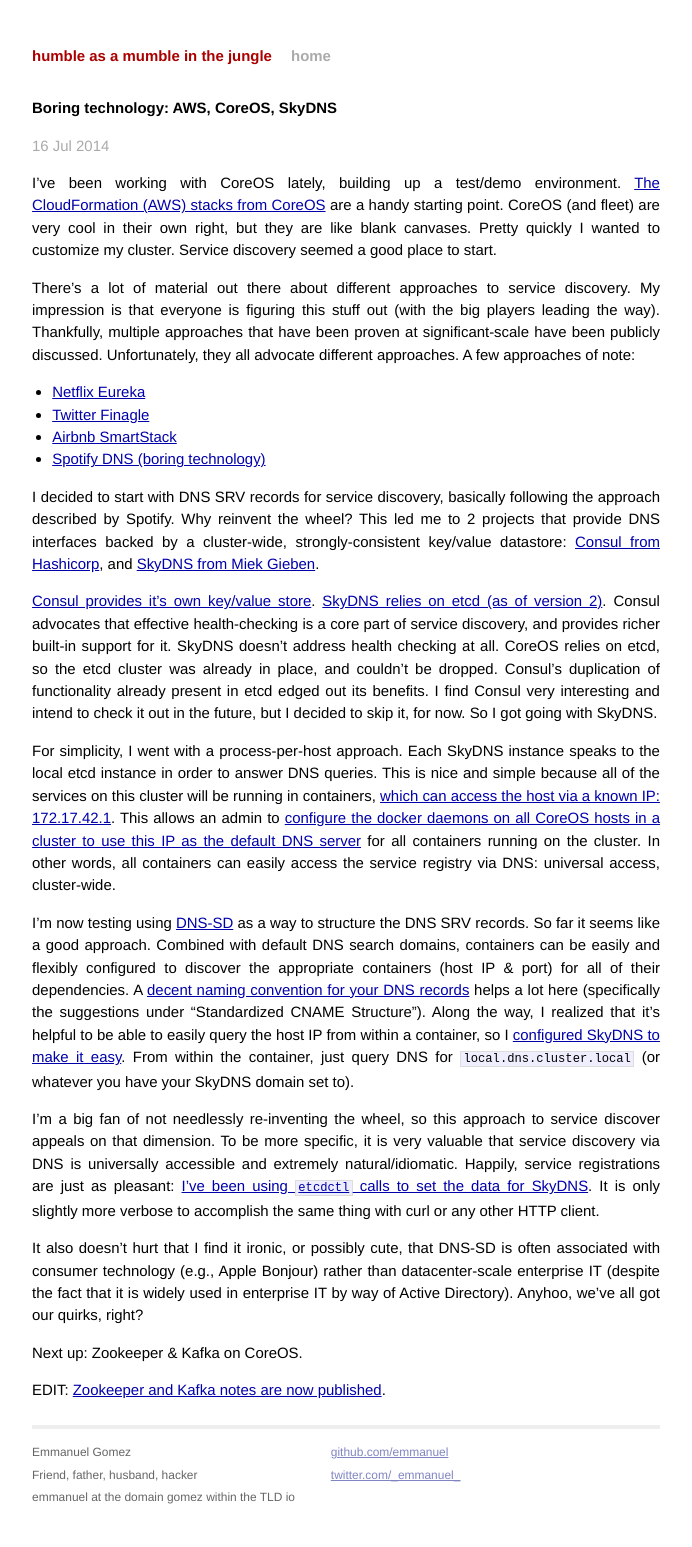
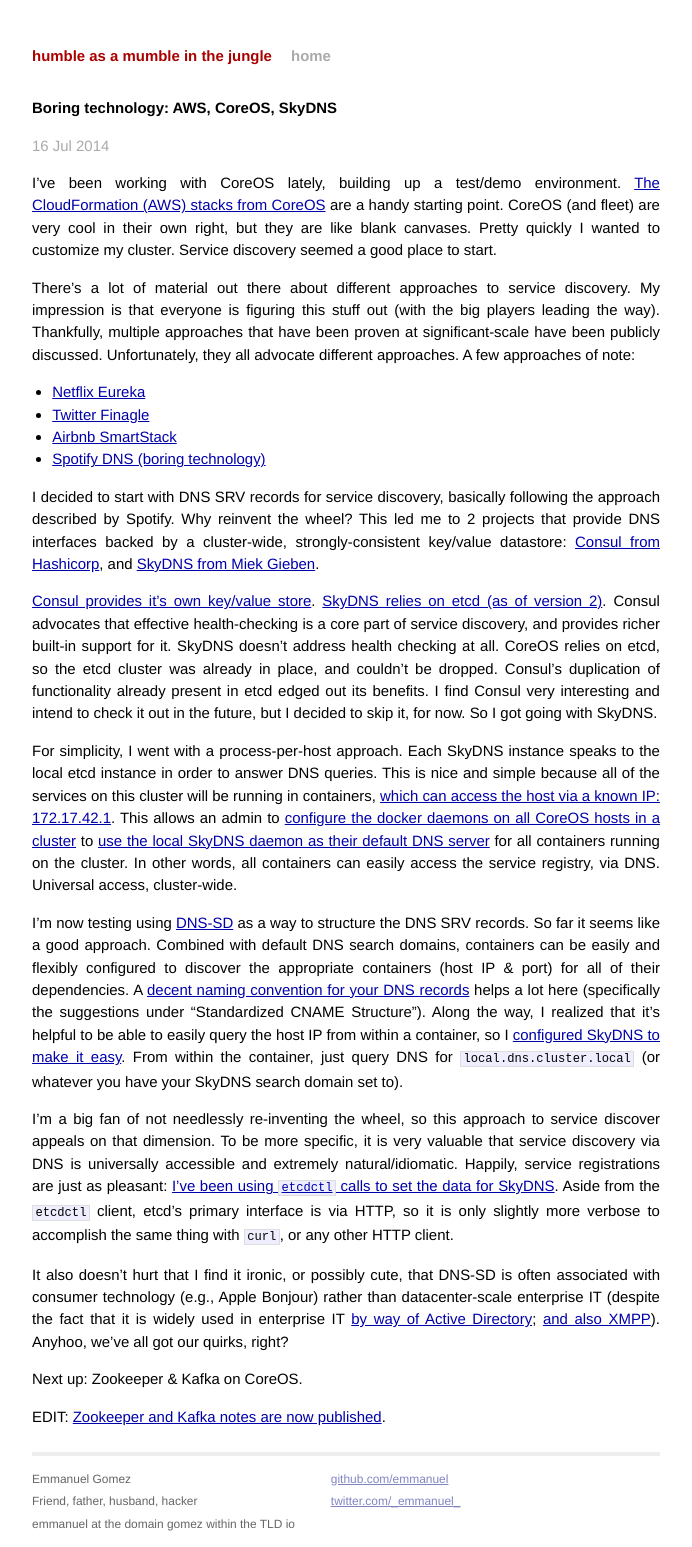
Before and after one commit to emmanuel/emmanuel.github.io, a Jekyll site: the page built from _posts/2014-07-16-working-with-coreos-on-aws.markdown, in a window 1280 px wide. Shown: the whole page, without its empty margins (294-986 px from the left). Built offline with Jekyll 4.4.1, drawn with Linux system fonts in a browser that asks for light colours; before the commit the page ends 1521 px from its top, so only the background shows below that.

Commit message:
A little editing.

```diff
--- a/_posts/2014-07-16-working-with-coreos-on-aws.markdown
+++ b/_posts/2014-07-16-working-with-coreos-on-aws.markdown
@@ -44,10 +44,10 @@
 and simple because all of the services on this cluster will be running in
 containers, [which can access the host via a known IP:
 172.17.42.1](http://coreos.com/blog/docker-dynamic-ambassador-powered-by-etcd/#toc_4). This allows an admin to [configure the docker daemons on all CoreOS
-hosts in a cluster to use this IP as the default DNS
-server](https://github.com/emmanuel/coreos-skydns-cloudformation/blob/22b5a7ee480a9dae3d33727c1b20bd6e7ce30510/cloudformation-template.json#L144)
+hosts in a cluster](https://github.com/emmanuel/coreos-skydns-cloudformation/blob/22b5a7ee480a9dae3d33727c1b20bd6e7ce30510/cloudformation-template.json#L144) to [use the local SkyDNS daemon as their default DNS
+server](https://github.com/emmanuel/coreos-skydns-cloudformation/blob/22b5a7ee480a9dae3d33727c1b20bd6e7ce30510/cloudformation-template.json#L151)
 for all containers running on the cluster. In other words, all containers can
-easily access the service registry via DNS: universal access, cluster-wide.
+easily access the service registry, via DNS. Universal access, cluster-wide.
 
 I'm now testing using [DNS-SD](http://www.dns-sd.org) as a way to structure
 the DNS SRV records. So far it seems like a good approach. Combined with
@@ -58,22 +58,26 @@
 (specifically the suggestions under "Standardized CNAME Structure").
 Along the way, I realized that it's helpful to be able to easily query the host
 IP from within a container, so I [configured SkyDNS to make it
-easy](https://github.com/emmanuel/coreos-skydns-cloudformation/blob/22b5a7ee480a9dae3d33727c1b20bd6e7ce30510/cloudformation-template.json#L186).
+easy](https://github.com/emmanuel/coreos-skydns-cloudformation/blob/22b5a7ee480a9dae3d33727c1b20bd6e7ce30510/cloudformation-template.json#L186-L187).
 From within the container, just query DNS for `local.dns.cluster.local` (or
-whatever you have your SkyDNS domain set to).
+whatever you have your SkyDNS search domain set to).
 
 I'm a big fan of not needlessly re-inventing the wheel, so this approach to
 service discover appeals on that dimension. To be more specific, it is very
 valuable that service discovery via DNS is universally accessible and extremely
-natural/idiomatic. Happily, service registrations are just as pleasant:
-[I've been using `etcdctl` calls to set the data for SkyDNS](https://github.com/emmanuel/coreos-skydns-cloudformation/blob/22b5a7ee480a9dae3d33727c1b20bd6e7ce30510/cloudformation-template.json#L186).
-It is only slightly more verbose to accomplish the same thing with curl or any
+natural/idiomatic. Happily, service registrations are just as pleasant: [I've
+been using `etcdctl` calls to set the data for
+SkyDNS](https://github.com/emmanuel/coreos-skydns-cloudformation/blob/22b5a7ee480a9dae3d33727c1b20bd6e7ce30510/cloudformation-template.json#L186).
+Aside from the `etcdctl` client, etcd's primary interface is via HTTP, so it is
+only slightly more verbose to accomplish the same thing with `curl`, or any
 other HTTP client.
 
 It also doesn't hurt that I find it ironic, or possibly cute, that DNS-SD is
 often associated with consumer technology (e.g., Apple Bonjour) rather than
 datacenter-scale enterprise IT (despite the fact that it is widely used in
-enterprise IT by way of Active Directory). Anyhoo, we've all got our quirks,
+enterprise IT [by way of Active
+Directory](http://technet.microsoft.com/en-us/library/cc961719.aspx); [and also
+XMPP](http://wiki.xmpp.org/web/SRV_Records)). Anyhoo, we've all got our quirks,
 right?
 
 Next up: Zookeeper & Kafka on CoreOS.
```
